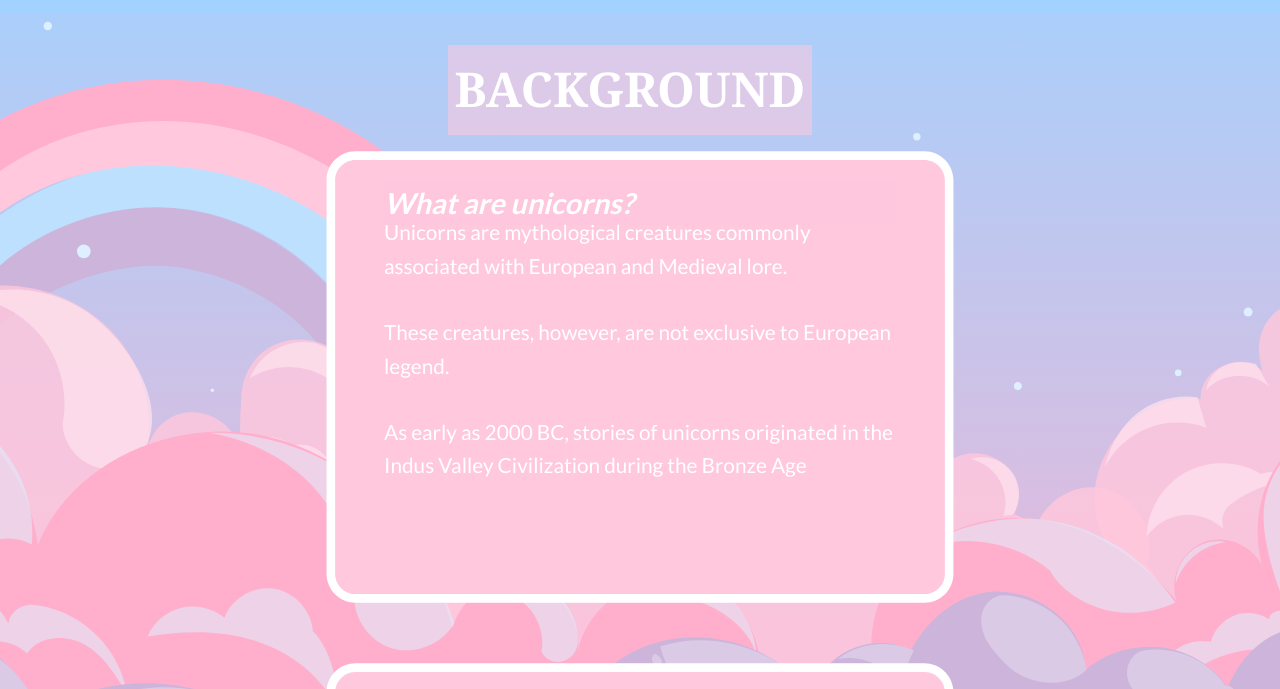
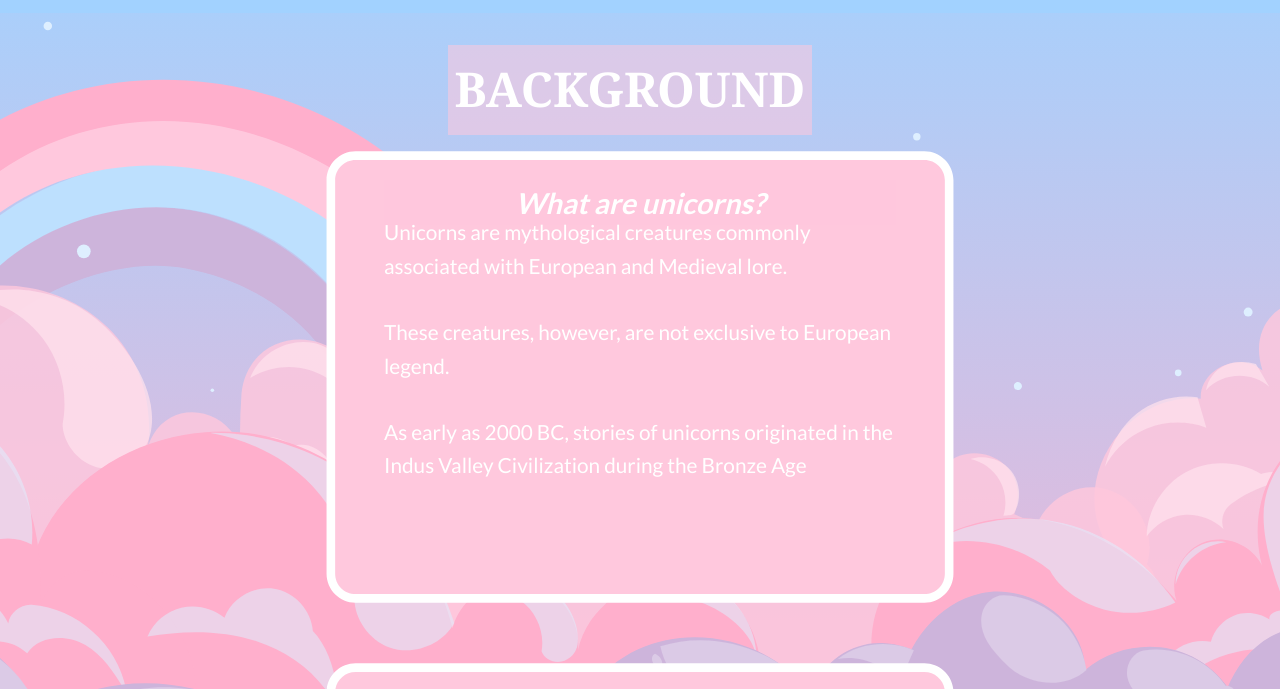
Before and after one commit to COMP426Spring2024/a01-AnaLopezMurillo, a plain HTML site: page pages/background.html in a window 1280 px wide. Shown: the part 75-764 px from the top of the page. Drawn offline with Linux system fonts and the light colour scheme.

Commit message:
Update lang attribute + fix html tag errors

```diff
--- a/pages/background.html
+++ b/pages/background.html
@@ -1,5 +1,5 @@
 <!DOCTYPE html>
-
+<html lang="en">
 <head>
     <title>Background</title>
     <link rel="stylesheet" type="text/css" href="../style.css">
@@ -9,7 +9,7 @@
 
 <body>
     <!-- Landing page BG image -->
-    <background-index></background-index>
+    <header-secondary></header-secondary>
 
     <nav class="navbar">
         <a href="index.html" class="nav-logo">HOME</a>
@@ -55,3 +55,4 @@
         </div>
 
 </body>
+</html>
--- a/style.css
+++ b/style.css
@@ -46,7 +46,7 @@ header-index {
     position:fixed;
 }
 
-background-index {
+header-secondary {
     /* background-color: #ffc8dd00; */
     background: url('graphics/Unicorns_Secondary.svg') no-repeat center center/cover;
     border:#fff;
@@ -144,7 +144,7 @@ background-index {
     font-weight: 900;
     background: local;
     background-color: #ffc8dde9;
-    text-align: ;
+    text-align: center;
     position: absolute;
     top: 16%;
     left: 50%;
```
Also changed, not shown: pages/about.html (+2 -1 lines), pages/appearance.html (+3 -3 lines), pages/index.html (+2 -0 lines).
